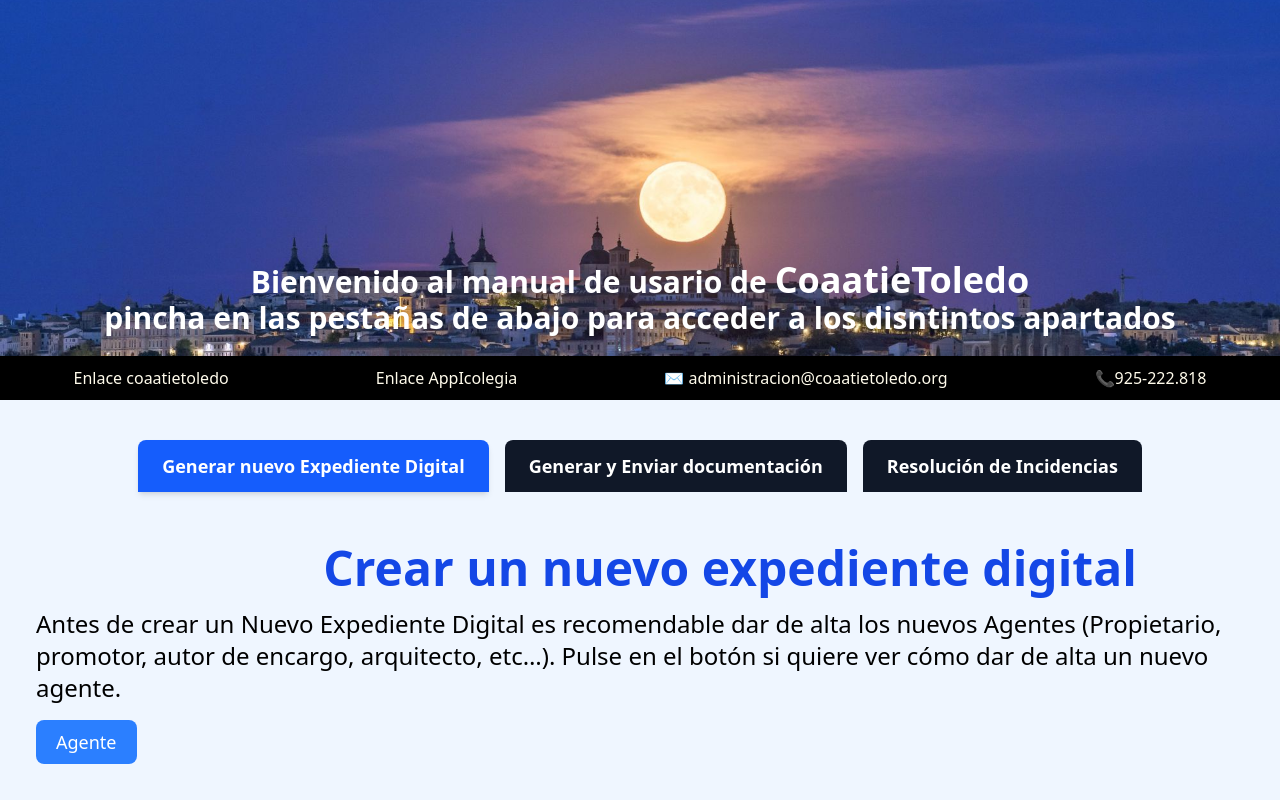
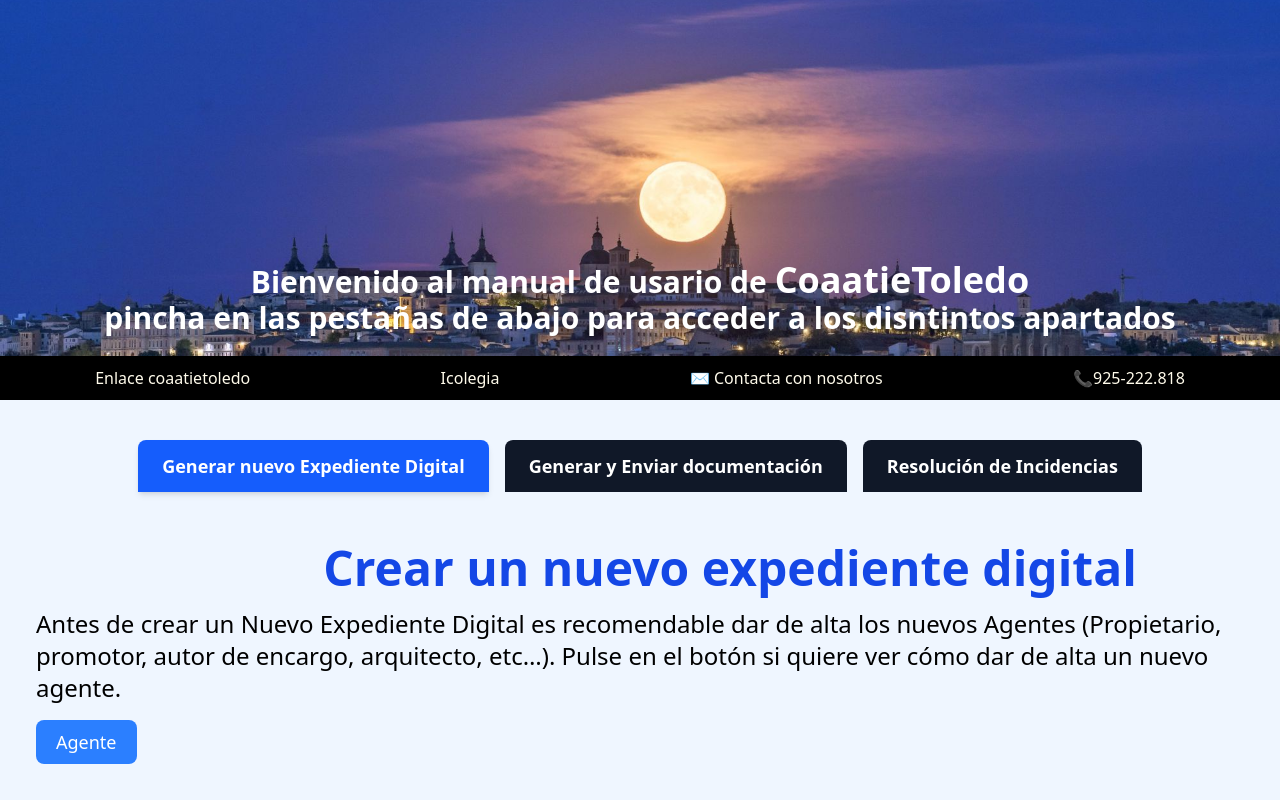
Before and after one commit to coaatiToledo/Manual_Icolegia, a React (Vite) app in the folder manual-icolegia/: page / in a window 1280 px wide. Shown: the top 800 px of the page. Built offline with nearby package versions, Linux system fonts and the light colour scheme.

Commit message:
modificando header

```diff
--- a/manual-icolegia/src/components/Header.jsx
+++ b/manual-icolegia/src/components/Header.jsx
@@ -11,12 +11,12 @@ function Header() {
 
         <nav className='bg-black text-amber-50 w-full flex justify-around mt-2  py-2.5'  >
          <a href="https://www.coaatietoledo.org/ " className='hover:text-blue-600'>Enlace coaatietoledo</a>
-        <a href="https://icolegia.coaatietoledo.org:444/" className='hover:text-blue-600'>Enlace AppIcolegia</a>
+        <a href="https://icolegia.coaatietoledo.org:444/" className='hover:text-blue-600'>Icolegia</a>
         <a
-          href="mailto:administracion@coaatietoledo.org"
+          href="https://www.coaatietoledo.org/contacta/"
           className='hover:text-blue-600'
         >
-           ✉️ administracion@coaatietoledo.org
+           ✉️ Contacta con nosotros
         </a>
         <p className='hover:text-blue-600 cursor-pointer'>
         📞925-222.818
```
